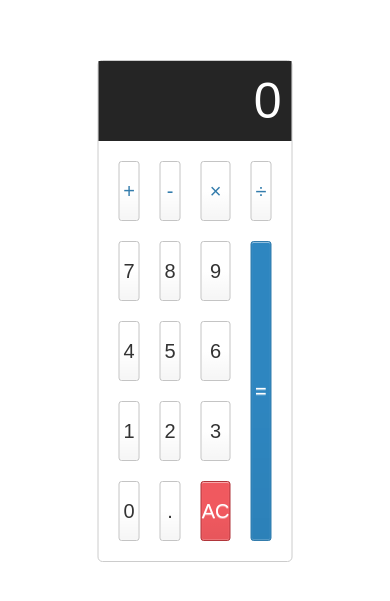
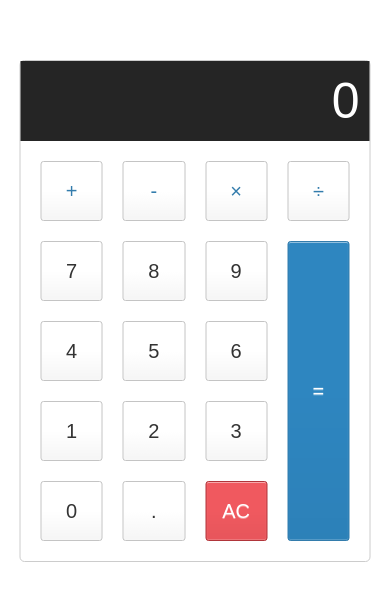
Before and after one commit to Irfanft12/calculator, a plain HTML site: page index.html in a window 390 px wide. Shown: the part 111-712 px from the top of the page. Drawn offline with Linux system fonts and the light colour scheme.

Commit message:
Mobile design changed

```diff
--- a/style.css
+++ b/style.css
@@ -1,6 +1,10 @@
 html {
     font-size: 62.5%;
     box-sizing: border-box;
+}
+
+body {
+    height: 100vh;
 }
 
 *, *:before, *:after {
@@ -78,3 +82,9 @@ button:hover {
     grid-gap: 20px;
     padding: 20px;
 }
+
+@media (max-width: 600px) {
+    .calculator {
+        width: 90%;
+    }
+}
```
